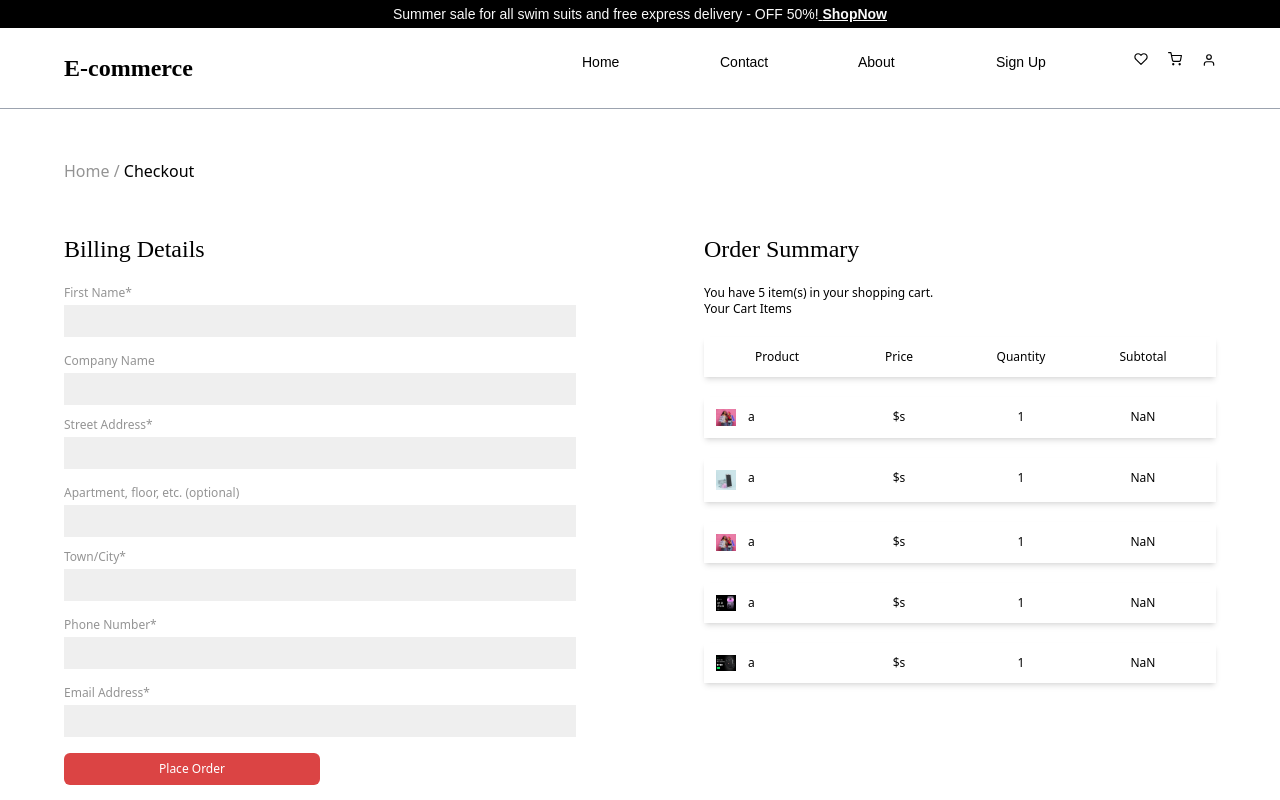
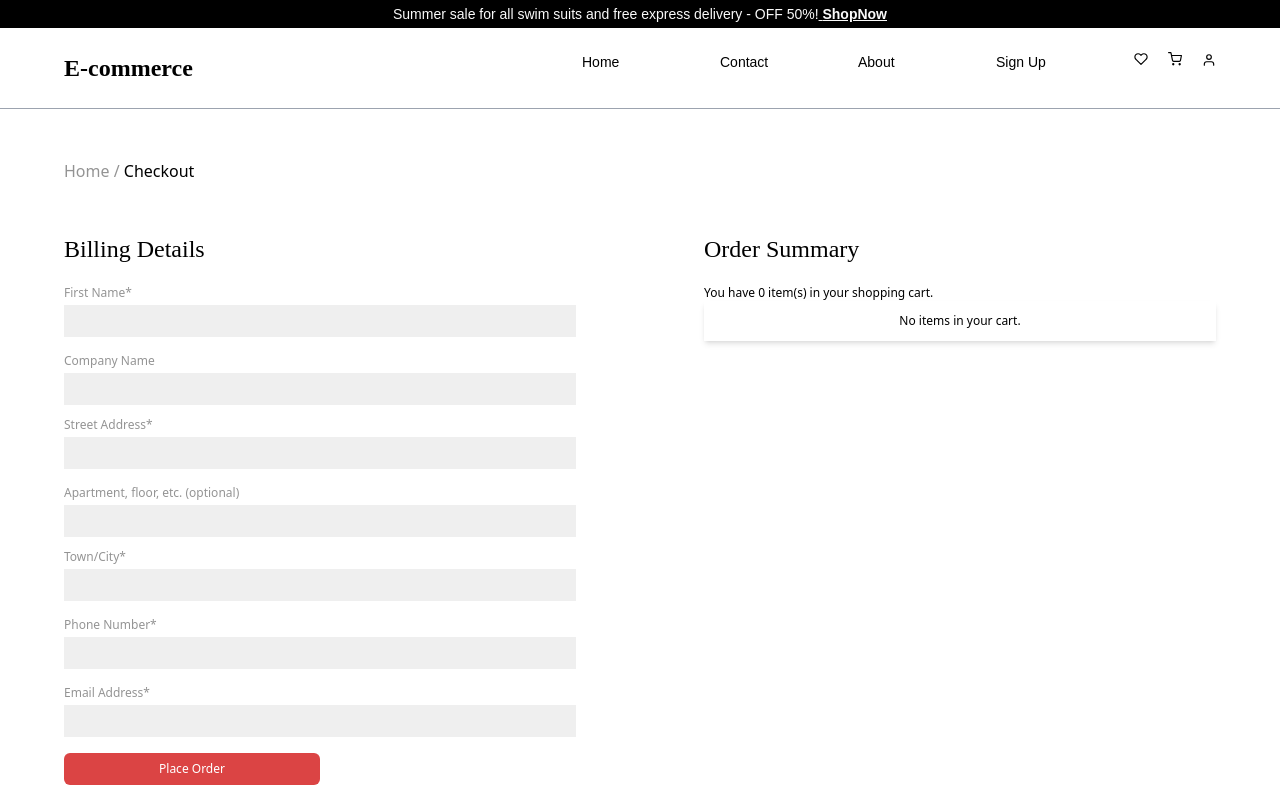
Before and after one commit to KingDez04/EcmrcWbst, a React (Vite) app: page /checkout in a window 1280 px wide. Shown: the top 800 px of the page. Built offline with nearby package versions, Linux system fonts and the light colour scheme.

Commit message:
feat(checkout): manage cart products and display total price

```diff
--- a/src/components/Checkout/Checkout.jsx
+++ b/src/components/Checkout/Checkout.jsx
@@ -1,55 +1,21 @@
-// import { useAuth } from "../Auths/Auth";
+import { useAuth } from "../Auth/AuthContext";
 import { useForm } from "react-hook-form";
-import { useEffect, useState } from "react";
-import image1 from "../../assets/images/aboutImage.png";
-import image2 from "../../assets/images/authImage.png";
-import image3 from "../../assets/images/banner1.png";
-import image4 from "../../assets/images/banner2.png";
-const checkout = [
-  {
-    id: 1,
-    image: image1,
-    title: "a",
-    price: "s",
-  },
-  {
-    id: 2,
-    image: image2,
-    title: "a",
-    price: "s",
-  },
-  {
-    id: 3,
-    image: image1,
-    title: "a",
-    price: "s",
-  },
-  {
-    id: 4,
-    image: image3,
-    title: "a",
-    price: "s",
-  },
-  {
-    id: 5,
-    image: image4,
-    title: "a",
-    price: "s",
-  },
-];
+import { useState } from "react";
+import { FiDelete } from "react-icons/fi";
 
 const Checkout = () => {
-  //   const { checkout } = useAuth();
+  const { cart, removeFromCart } = useAuth();
   const { register, handleSubmit, formState } = useForm();
   const { errors } = formState;
-  const [cartItems, setCartItems] = useState([]);
+  const [cartItems, setCartItems] = useState(cart);
 
   const onSubmit = (data) => {
     let total = 0;
-    checkout.map((item) => {
+    cartItems.forEach((item) => {
       total += item.price * (item.quantity || 1);
     });
     data["amount"] = total;
+
     fetch("http://localhost:3000/api/paystack/pay", {
       method: "POST",
       headers: {
@@ -74,6 +40,17 @@ const Checkout = () => {
         alert(error);
       });
   };
+
+  const handleRemoveFromCart = (itemId) => {
+    removeFromCart(itemId);
+    setCartItems(cartItems.filter((item) => item.id !== itemId));
+  };
+
+  const totalPrice = cartItems.reduce(
+    (acc, item) => acc + item.price * (item.quantity || 1),
+    0
+  );
+
   return (
     <>
       <div className="my-[50px] ml-16">
@@ -91,7 +68,7 @@ const Checkout = () => {
               <input
                 type="text"
                 id="fName"
-                className="bg-[#00000010] p-2"
+                className="bg-[#00000010] p-2 text-black outline-none"
                 {...register("fName", {
                   required: { value: true, message: "First Name is required" },
                 })}
@@ -103,7 +80,7 @@ const Checkout = () => {
               <input
                 type="text"
                 id="cName"
-                className="bg-[#00000010] p-2"
+                className="bg-[#00000010] p-2 text-black outline-none"
                 {...register("cName")}
               />
             </div>
@@ -112,7 +89,7 @@ const Checkout = () => {
               <input
                 type="text"
                 id="address"
-                className="bg-[#00000010] p-2"
+                className="bg-[#00000010] p-2 text-black outline-none"
                 {...register("address", {
                   required: {
                     value: true,
@@ -129,7 +106,7 @@ const Checkout = () => {
               <input
                 type="text"
                 id="apartment"
-                className="bg-[#00000010] p-2"
+                className="bg-[#00000010] p-2 text-black outline-none"
                 {...register("apartment")}
               />
             </div>
@@ -138,7 +115,7 @@ const Checkout = () => {
               <input
                 type="text"
                 id="city"
-                className="bg-[#00000010] p-2"
+                className="bg-[#00000010] p-2 text-black outline-none"
                 {...register("city", {
                   required: { value: true, message: "Town/City is required" },
                 })}
@@ -150,7 +127,7 @@ const Checkout = () => {
               <input
                 type="tel"
                 id="num"
-                className="bg-[#00000010] p-2"
+                className="bg-[#00000010] p-2 text-black outline-none"
                 {...register("number", {
                   required: {
                     value: true,
@@ -169,7 +146,7 @@ const Checkout = () => {
               <input
                 type="email"
                 id="email"
-                className="bg-[#00000010] p-2"
+                className="bg-[#00000010] p-2 text-black outline-none"
                 {...register("email", {
                   required: { value: true, message: "Email is required" },
                   pattern: {
@@ -187,8 +164,8 @@ const Checkout = () => {
         </div>
         <div>
           <p className="font-headingsFont text-2xl mb-5">Order Summary</p>
-          <p>You have {checkout.length} item(s) in your shopping cart.</p>
-          {checkout.length > 0 ? (
+          <p>You have {cartItems.length} item(s) in your shopping cart.</p>
+          {cartItems.length > 0 ? (
             <div className="flex flex-col gap-5">
               <p>Your Cart Items</p>
               <div className="shadow-md text-center grid grid-cols-4 p-3">
@@ -197,7 +174,7 @@ const Checkout = () => {
                 <p>Quantity</p>
                 <p>Subtotal</p>
               </div>
-              {checkout.map((item, index) => (
+              {cartItems.map((item, index) => (
                 <div
                   key={index}
                   className="shadow-md text-center grid grid-cols-4 p-3 relative"
@@ -215,8 +192,18 @@ const Checkout = () => {
                   <p>${item.price}</p>
                   <p>{item.quantity || 1}</p>
                   <p>{String(item.price * (item.quantity || 1))}</p>
+                  <button
+                    onClick={() => handleRemoveFromCart(item.id)}
+                    className="absolute top-2 left-2 text-[#DB4444] hover:text-red-700"
+                  >
+                    <FiDelete />
+                  </button>
                 </div>
               ))}
+              <div className="shadow-md text-center flex justify-evenly p-3">
+                <p>Total:</p>
+                <p>${totalPrice}</p>
+              </div>
             </div>
           ) : (
             <p className="shadow-md p-3 text-center">No items in your cart.</p>
@@ -226,4 +213,5 @@ const Checkout = () => {
     </>
   );
 };
+
 export default Checkout;
```
